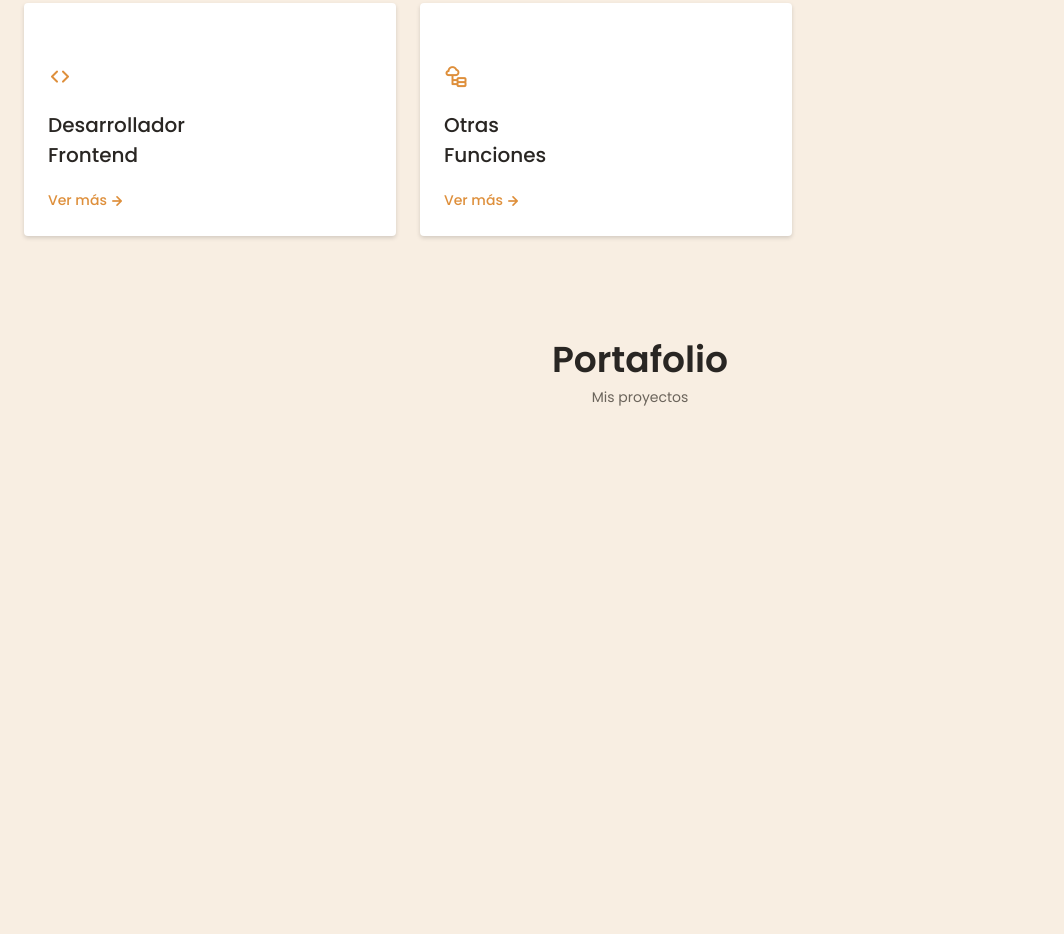
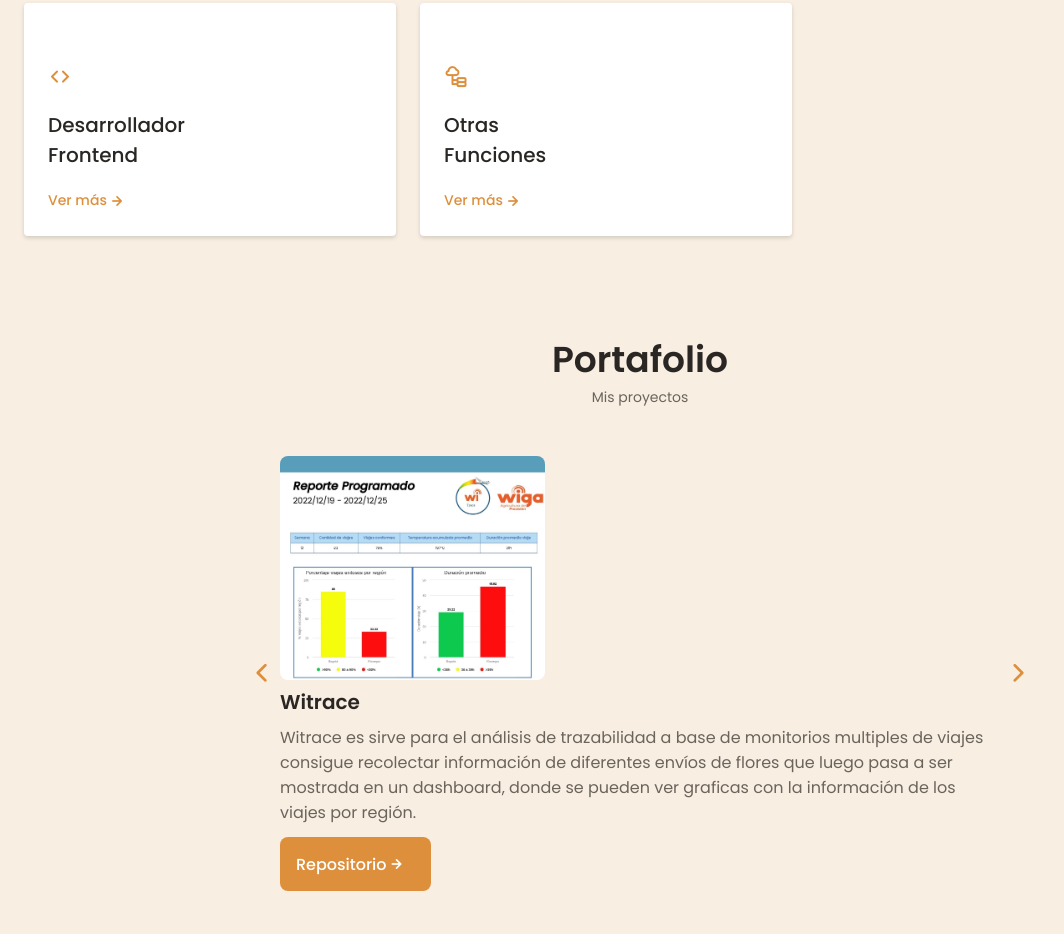
Before and after one commit to sneydermc3007/Portafolio, a plain HTML site: page views/index.html in a window 1280 px wide. Shown: the part 2826-3760 px from the top of the page, without its empty margins (0-1064 px from the left). Before the commit the page ends 3394 px from the top, so only its background shows below. Drawn offline with nearby package versions, Linux system fonts and the light colour scheme.

Commit message:
Fix: Se arreglo el problema de los dobles swipper horizontales
Problem: Falta arreglar el tamaño de las imagenes y el posicionamiento de pagination.

```diff
--- a/css/styles.css
+++ b/css/styles.css
@@ -683,7 +683,7 @@ img {
     visibility: visible;
 }
 
-/* .portfolio__container {
+.portfolio__container {
     overflow: initial;
 }
 
@@ -710,8 +710,13 @@ img {
     transform: translateX(.25rem);
 }
 
-.swiper-button-prev::after,
+/* .swiper-button-prev::after,
 .swiper-button-next::after {
+    content: '';
+} */
+
+#next-Snake::after,
+#prev-Snake::after {
     content: '';
 }
 
@@ -720,24 +725,38 @@ img {
     color: var(--first-color);
 }
 
-.swiper-button-prev {
+/* .swiper-button-prev {
     left: -.5rem;
 }
 
 .swiper-button-next {
     right: -.5rem;
+} */
+
+#prev-Snake {
+    left: -.5rem;
 }
 
-.swiper-container-horizontal > .swiper-pagination-bullets {
-    bottom: -2.5rem;
+#next-Snake {
+    right: -.5rem;
 }
 
-.swiper-pagination-bullet-activate {
+.swiper-horizontal > .swiper-pagination-bullets {
+	background: red;
+	bottom: -2.5rem !important;
+}
+
+/* .swiper-container-horizontal > .swiper-pagination-bullets {
+    bottom: -2.5rem;
+} */
+
+.swiper-pagination-bullet-active {
     background-color: var(--first-color);
 }
+
 
 .swiper-button-prev,
 .swiper-button-next,
 .swiper-pagination-bullet {
     outline: none;
-} */
+}
--- a/js/main.js
+++ b/js/main.js
@@ -101,15 +101,16 @@ modalCloses.forEach((modalClose) => {
 });
 
 //===============================================
-// let swiper = new Swiper(".portfolio__container", {
-//     cssMode: true,
-//     loop: true,
-//     navigation: {
-//       nextEl: ".swiper-button-next",
-//       prevEl: ".swiper-button-prev",
-//     },
-//     pagination: {
-//       el: ".swiper-pagination",
-//         clickable: true,
-//     }
-// });
+let swiper = new Swiper('.portfolio__container', {
+    cssMode: true,
+    loop: true,
+
+    navigation: {
+      nextEl: ".swiper-button-next",
+      prevEl: ".swiper-button-prev",
+    },
+    pagination: {
+      el: ".swiper-pagination",
+      clickable: true,
+    },
+});
--- a/views/index.html
+++ b/views/index.html
@@ -12,10 +12,10 @@
     <!-- Estilo propio -->
     <link rel="stylesheet" href="./../css/styles.css">
 
-    <!-- <link
+    <link
         rel="stylesheet"
         href="https://cdn.jsdelivr.net/npm/swiper@8/swiper-bundle.min.css"
-    /> -->
+    />
 
     <script src="https://cdn.jsdelivr.net/npm/swiper@8/swiper-bundle.min.js"></script>
 </head>
@@ -509,17 +509,17 @@
             <h2 class="section__title">Portafolio</h2>
             <span class="section__subtitle">Mis proyectos</span>
 
-            <!-- <div class="portfolio__container container swiper mySwiper">
+            <div class="portfolio__container container swiper mySwiper">
                 <div class="swiper-wrapper">
-                    <div class="portfolio__content grid swiper-slide">
+                    <!--PlyMath-->
+                    <div class="portfolio__content  swiper-slide">
                         <img src="./../assets/img/PlyMath.PNG" alt="" class="portfolio__img">
+
                         <div class="portfolio__data">
                             <h3 class="portfolio__title">PlyMath</h3>
                             <p class="portfolio__description">
                                 PlyMath es una aplicación de escritorio que permite a estudiantes y profesores en
-                                el area de calculo integral resolver problemas de forma interactiva, para ello
-                                cuenta con una interfaz grafica que permite al usuario interactuar con la
-                                aplicación de forma intuitiva, ya sea para ver graficas o a la solucion a diferentes ecuaciones.
+                                el area de calculo integral resolver problemas de forma interactiva.
                             </p>
                             <a href="https://github.com/Code-Jathon/PlyMath" class="button button--flex button--small portfolio__button">
                                 Repositorio
@@ -528,14 +528,15 @@
                         </div>
                     </div>
 
-                    <div class="portfolio__content grid swiper-slide">
+                    <!--Chat Amigo-->
+                    <div class="portfolio__content  swiper-slide">
                         <img src="./../assets/img/Chat-Amigo.PNG" alt="" class="portfolio__img">
+
                         <div class="portfolio__data">
-                            <h3 class="portfolio__title">Chat-Amigo</h3>
+                            <h3 class="portfolio__title">Chat Amigó</h3>
                             <p class="portfolio__description">
                                 Chat-Amigo es una aplicacion web que permite a los personas vinculas a la
-                                Universidad Católica Luis Amigó comunicarse entre si, ya sea mediante mensajes privados o en grupos,
-                                donde se puede compartir archivos, mencionar personas, enviar emojis, responder mensajes y diferentes actividades.
+                                Universidad Católica Luis Amigó comunicarse entre si, ya sea mediante mensajes privados o en grupos.
                             </p>
                             <a href="https://github.com/sneydermc3007/Chat-Amigo" class="button button--flex button--small portfolio__button">
                                 Repositorio
@@ -544,8 +545,10 @@
                         </div>
                     </div>
 
-                    <div class="portfolio__content grid swiper-slide">
+                    <!--Bessie-->
+                    <div class="portfolio__content  swiper-slide">
                         <img src="./../assets/img/Bessie.jpg" alt="" class="portfolio__img">
+
                         <div class="portfolio__data">
                             <h3 class="portfolio__title">Bessie</h3>
                             <p class="portfolio__description">
@@ -560,16 +563,16 @@
                         </div>
                     </div>
 
-                    <div class="portfolio__content grid swiper-slide">
-                        <img src="./../assets/img/Witrace.jpg" alt="" class="portfolio__img">
+                    <!--Witrace-->
+                    <div class="portfolio__content  swiper-slide">
+                        <img src="./../assets/img/Witrace-1.jpg" alt="" class="portfolio__img">
+
                         <div class="portfolio__data">
                             <h3 class="portfolio__title">Witrace</h3>
                             <p class="portfolio__description">
-                                Witrace es un sistema de análisis de trazabilidad que mediante a monitorios de multiples viajes consigue
-                                recolectar informarción de los diferentes envios de flores que salen de las fincas, se recoleta
-                                información para luego ser mostrada en un dashboard, donde se pueden ver multiples graficas con la información
-                                de los viajes por región, donde se comprueba la calidad de los viajes exitosos al momento de llegar a su destino,
-                                esto es posible verlo ya sea en la plataforma web de la empresa o mediante correo electronico previamente estruturado.
+                                Witrace es sirve para el análisis de trazabilidad a base de monitorios multiples de viajes consigue
+                                recolectar información de diferentes envíos de flores que luego pasa a ser mostrada en un dashboard, donde se
+                                pueden ver graficas con la información de los viajes por región.
                             </p>
                             <a href="#" class="button button--flex button--small portfolio__button">
                                 Repositorio
@@ -578,15 +581,24 @@
                         </div>
                     </div>
                 </div>
-            </div> -->
+
+                <div class="swiper-button-next" id="next-Snake">
+                    <i class="uil uil-angle-right-b swiper-portfolio-icon"></i>
+                </div>
+                <div class="swiper-button-prev" id="prev-Snake">
+                    <i class="uil uil-angle-left-b swiper-portfolio-icon"></i>
+                </div>
+
+                <div class="swiper-pagination"></div>
+            </div>
 
         </section>
     </main>
 
     <script src="./../js/main.js"></script>
 
-    <!-- <script type="module">
+    <script type="module">
         import Swiper from 'https://cdn.jsdelivr.net/npm/swiper@8/swiper-bundle.esm.browser.min.js'
-    </script> -->
+    </script>
 </body>
 </html>
```
Also changed, not shown: assets/img/Witrace-1.jpg (added).
